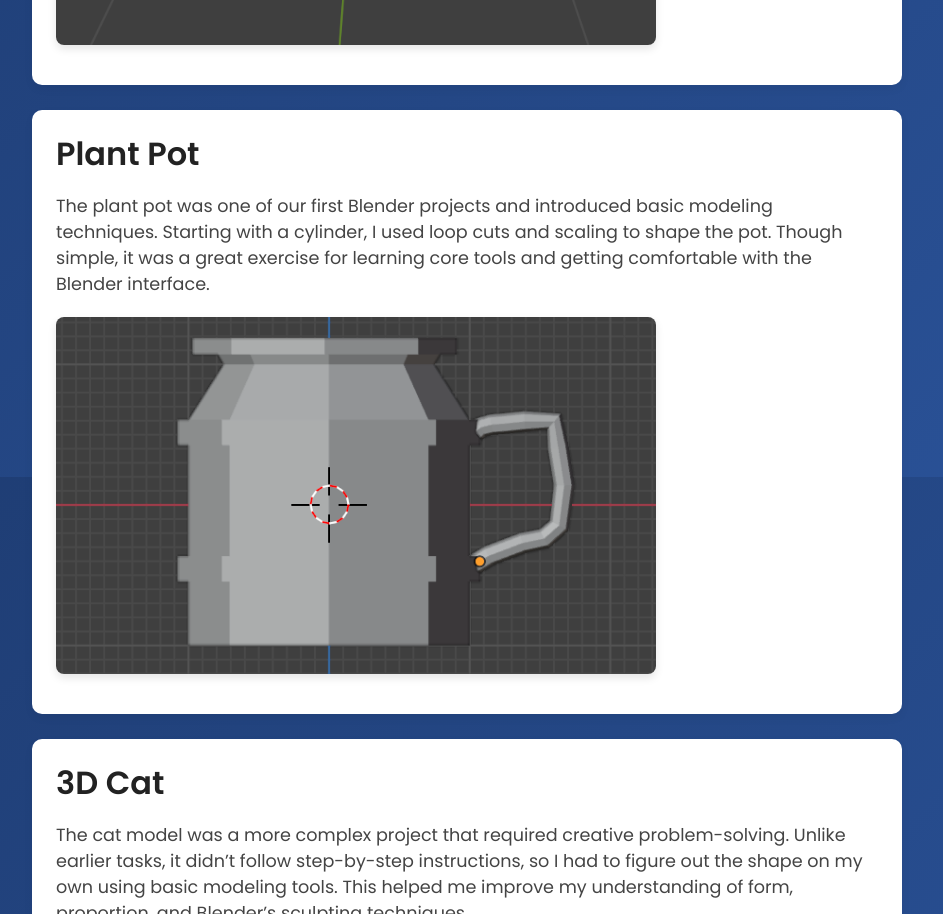
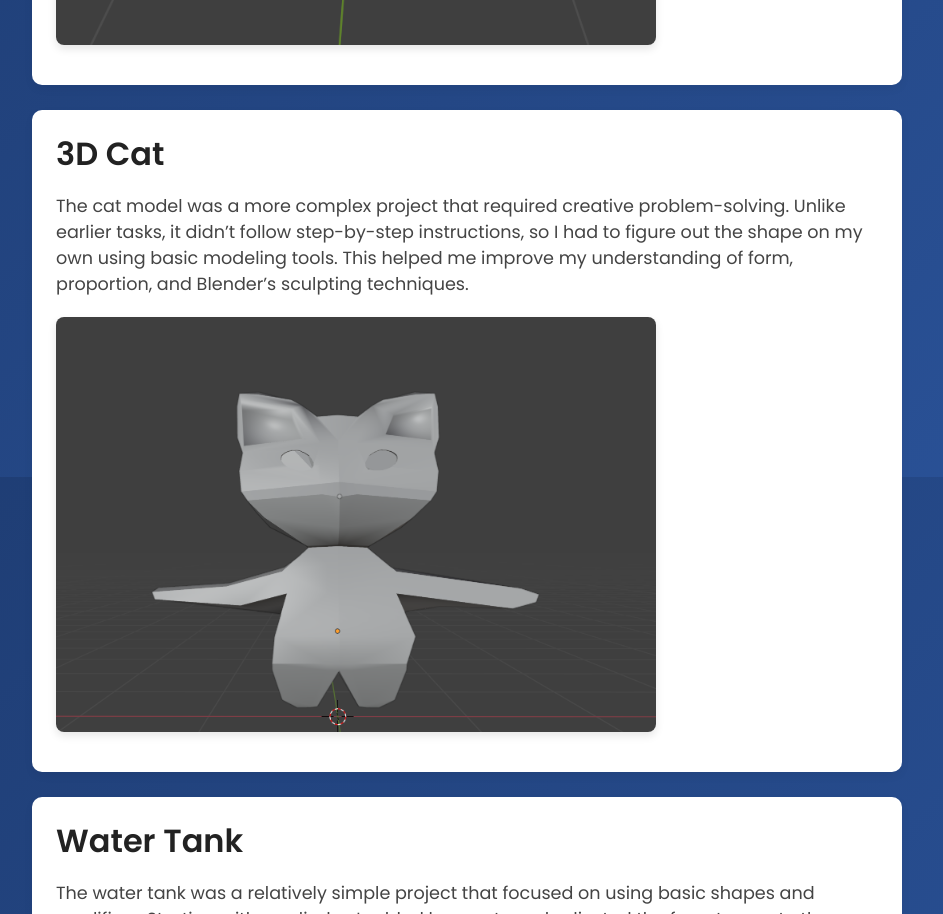
Before and after one commit to JsJryce/BryceDigitalDesign, a plain HTML site: page portfolio.html in a window 1280 px wide. Shown: the part 2723-3637 px from the top of the page, without its empty margins (173-1116 px from the left). Drawn offline with Linux system fonts and the light colour scheme.

Commit message:
Update portfolio.html

```diff
--- a/portfolio.html
+++ b/portfolio.html
@@ -50,12 +50,6 @@
       <img src="Images/Blender/low polly person.png" alt="3D model of a low poly person" width="600">
     </section>
 
-    <section>
-        <h2>Plant Pot</h2>
-        <p>The plant pot was one of our first Blender projects and introduced basic modeling techniques. Starting with a cylinder, I used loop cuts and scaling to shape the pot. Though simple, it was a great exercise for learning core tools and getting comfortable with the Blender interface.</p>
-        <img src="Images/Blender/pot.png" alt="3D model of a plant pot" width="600">
-      </section>
-
       <section>
         <h2>3D Cat</h2>
         <p>The cat model was a more complex project that required creative problem-solving. Unlike earlier tasks, it didn’t follow step-by-step instructions, so I had to figure out the shape on my own using basic modeling tools. This helped me improve my understanding of form, proportion, and Blender’s sculpting techniques.</p>
```
